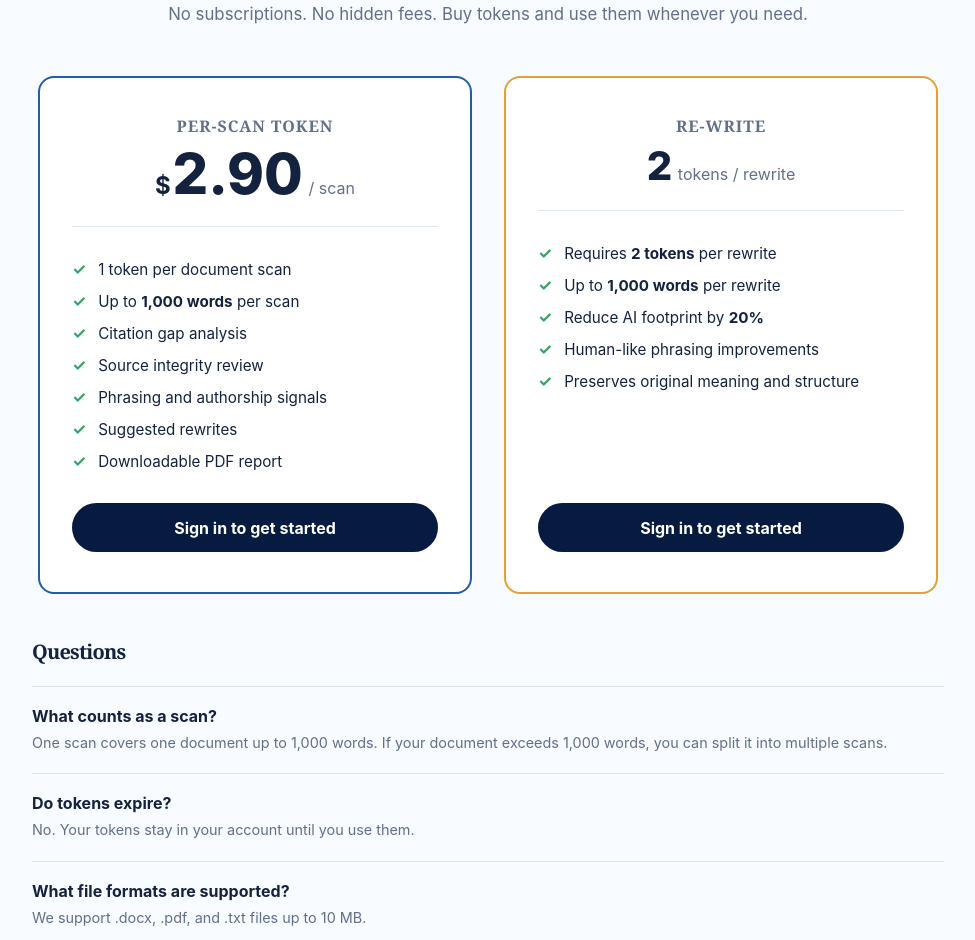
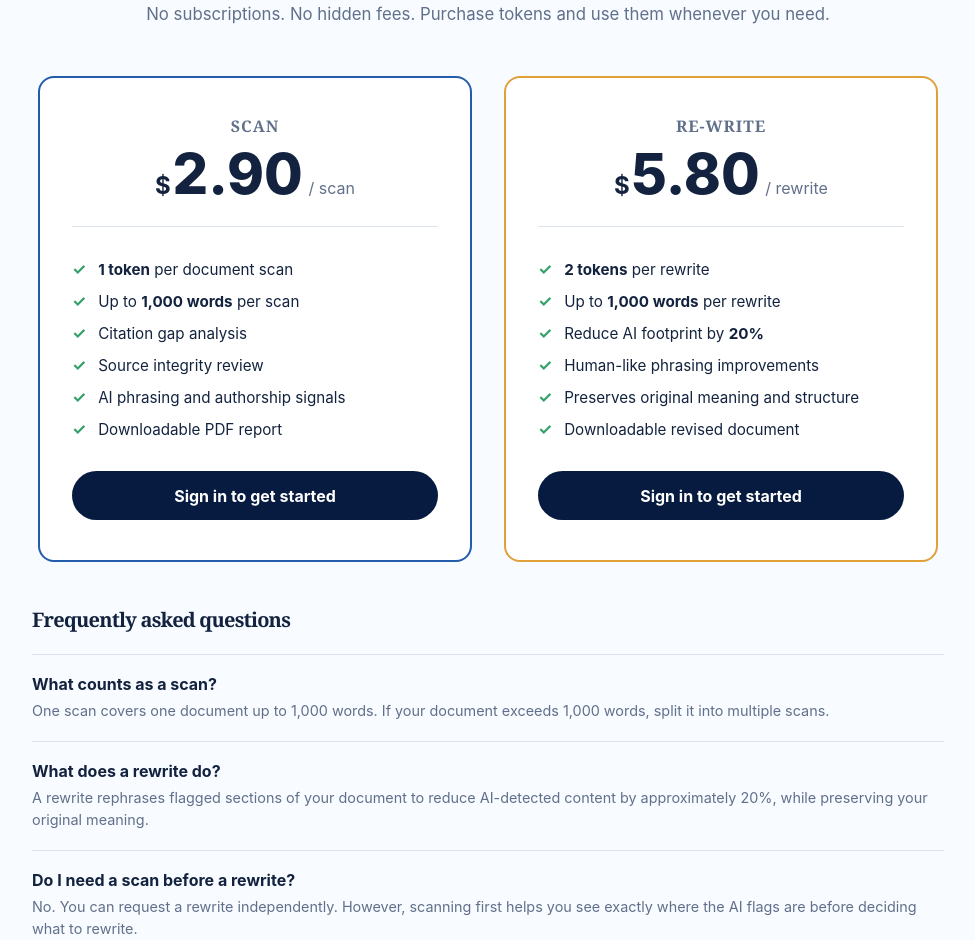
Before and after one commit to kianwoon/draftproof-services, a React (Vite) app in the folder draftproof-frontend/: page /pricing in a window 1280 px wide. Shown: the part 212-1152 px from the top of the page, without its empty margins (152-1127 px from the left). Built offline with nearby package versions, Linux system fonts and the light colour scheme; no server answers.

Commit message:
Revise pricing content — balanced cards, explicit prices, expanded FAQ

```diff
--- a/draftproof-frontend/src/pages/Pricing.jsx
+++ b/draftproof-frontend/src/pages/Pricing.jsx
@@ -9,16 +9,16 @@ export default function Pricing() {
       <div className="container">
         <section className="pricing-hero">
           <p className="eyebrow">Pricing</p>
-          <h1>Simple, pay-per-scan pricing.</h1>
+          <h1>Pay per scan. Pay per rewrite.</h1>
           <p className="pricing-lead">
-            No subscriptions. No hidden fees. Buy tokens and use them whenever you need.
+            No subscriptions. No hidden fees. Purchase tokens and use them whenever you need.
           </p>
         </section>
 
         <div className="pricing-grid">
         <div className="pricing-card">
           <div className="pricing-card-header">
-            <h2>Per-Scan Token</h2>
+            <h2>Scan</h2>
             <div className="pricing-amount">
               <span className="pricing-currency">$</span>
               <span className="pricing-value">2.90</span>
@@ -29,7 +29,7 @@ export default function Pricing() {
           <ul className="pricing-features">
             <li>
               <span className="check" aria-hidden="true">&#10003;</span>
-              <span>1 token per document scan</span>
+              <span><strong>1 token</strong> per document scan</span>
             </li>
             <li>
               <span className="check" aria-hidden="true">&#10003;</span>
@@ -45,11 +45,7 @@ export default function Pricing() {
             </li>
             <li>
               <span className="check" aria-hidden="true">&#10003;</span>
-              <span>Phrasing and authorship signals</span>
-            </li>
-            <li>
-              <span className="check" aria-hidden="true">&#10003;</span>
-              <span>Suggested rewrites</span>
+              <span>AI phrasing and authorship signals</span>
             </li>
             <li>
               <span className="check" aria-hidden="true">&#10003;</span>
@@ -65,19 +61,20 @@ export default function Pricing() {
           </Link>
         </div>
 
-        <div className="pricing-card pricing-card--rewrite pricing-card--right">
+        <div className="pricing-card pricing-card--rewrite">
           <div className="pricing-card-header">
             <h2>Re-Write</h2>
             <div className="pricing-amount">
-              <span className="pricing-value pricing-value--sm">2</span>
-              <span className="pricing-unit">tokens / rewrite</span>
+              <span className="pricing-currency">$</span>
+              <span className="pricing-value">5.80</span>
+              <span className="pricing-unit">/ rewrite</span>
             </div>
           </div>
 
           <ul className="pricing-features">
             <li>
               <span className="check" aria-hidden="true">&#10003;</span>
-              <span>Requires <strong>2 tokens</strong> per rewrite</span>
+              <span><strong>2 tokens</strong> per rewrite</span>
             </li>
             <li>
               <span className="check" aria-hidden="true">&#10003;</span>
@@ -95,6 +92,10 @@ export default function Pricing() {
               <span className="check" aria-hidden="true">&#10003;</span>
               <span>Preserves original meaning and structure</span>
             </li>
+            <li>
+              <span className="check" aria-hidden="true">&#10003;</span>
+              <span>Downloadable revised document</span>
+            </li>
           </ul>
 
           <Link
@@ -107,10 +108,18 @@ export default function Pricing() {
         </div>
 
         <section className="pricing-faq">
-          <h2>Questions</h2>
+          <h2>Frequently asked questions</h2>
           <div className="faq-item">
             <h3>What counts as a scan?</h3>
-            <p>One scan covers one document up to 1,000 words. If your document exceeds 1,000 words, you can split it into multiple scans.</p>
+            <p>One scan covers one document up to 1,000 words. If your document exceeds 1,000 words, split it into multiple scans.</p>
+          </div>
+          <div className="faq-item">
+            <h3>What does a rewrite do?</h3>
+            <p>A rewrite rephrases flagged sections of your document to reduce AI-detected content by approximately 20%, while preserving your original meaning.</p>
+          </div>
+          <div className="faq-item">
+            <h3>Do I need a scan before a rewrite?</h3>
+            <p>No. You can request a rewrite independently. However, scanning first helps you see exactly where the AI flags are before deciding what to rewrite.</p>
           </div>
           <div className="faq-item">
             <h3>Do tokens expire?</h3>
```
